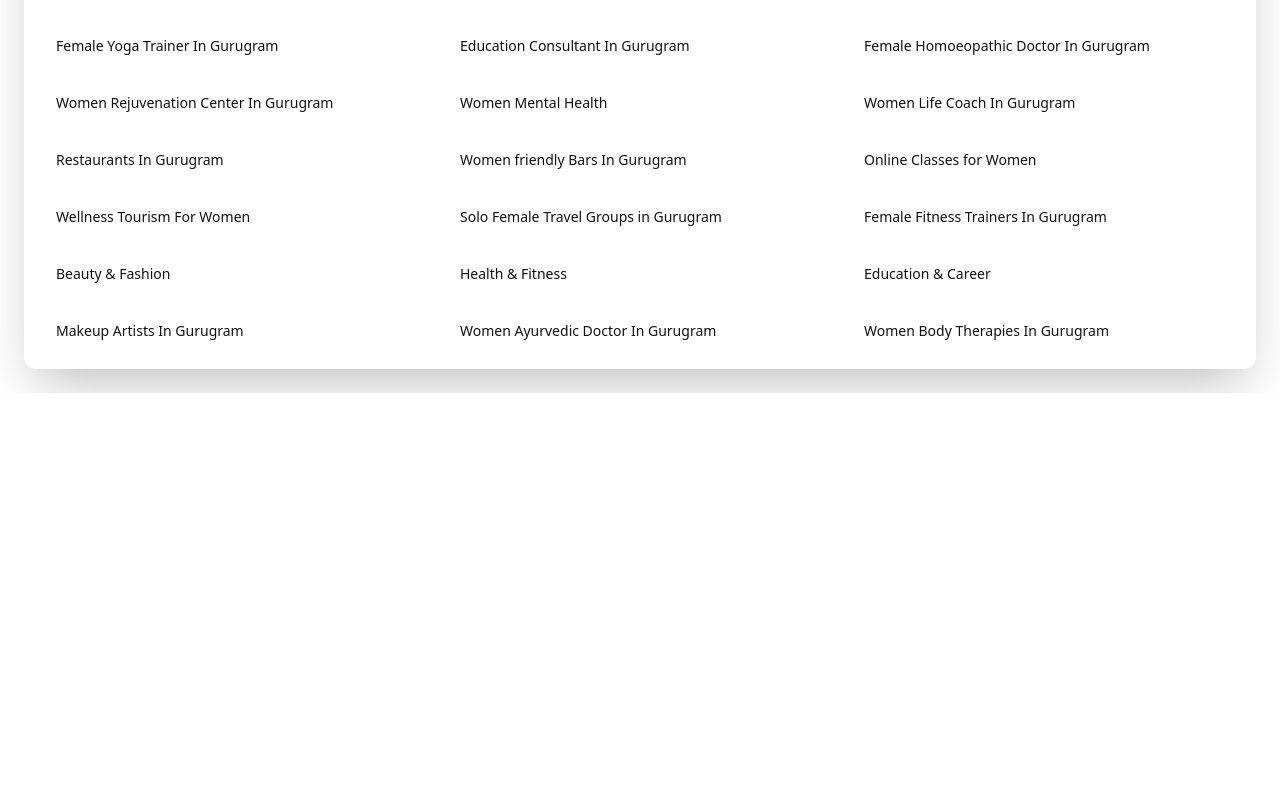
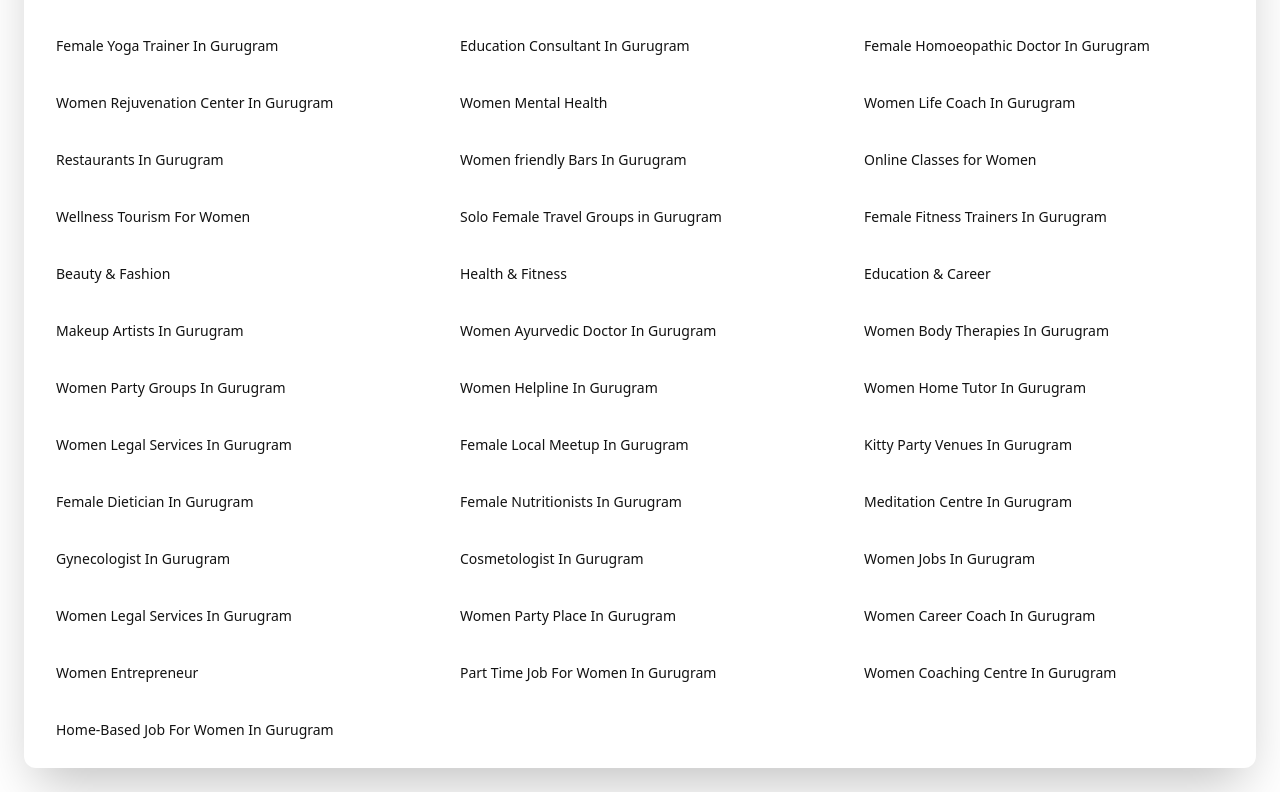
Before and after one commit to Sim14code/Tab-Feature, a React (Vite) app: page / in a window 1280 px wide. Shown: the part 418-1210 px from the top of the page. Before the commit the page ends 811 px from the top, so only its background shows below. Built offline with nearby package versions, Linux system fonts and the light colour scheme.

Commit message:
Update App.jsx

```diff
--- a/src/App.jsx
+++ b/src/App.jsx
@@ -6,10 +6,11 @@ const cityNames = ["Gurugram", "Delhi", "Noida"];
 function App() {
   const data = {
     Gurugram: [
+
+      { name: "Women Body Massage Centre In Gurugram", link: "#" },
+      { name: "Beauty Spa For Women In Gurugram", link: "#" },
       { name: "Saloon In Gurugram", link: "#" },
       { name: "Beauty Parlours In Gurugram", link: "#" },
-      { name: "Women Body Massage Centre In Gurugram", link: "#" },
-      { name: "Beauty Spa For Women In Gurugram", link: "#" },
       { name: "Female Psychiatrists In Gurugram", link: "#" },
       { name: "Yoga Class For Women In Gurugram", link: "#" },
       { name: "Skin Care For Females In Gurugram", link: "#" },
@@ -36,12 +37,31 @@ function App() {
       { name: "Makeup Artists In Gurugram", link: "#" },
       { name: "Women Ayurvedic Doctor In Gurugram", link: "#" },
       { name: "Women Body Therapies In Gurugram", link: "#" },
+      { name: "Women Party Groups In Gurugram", link: "#" },
+      { name: "Women Helpline In Gurugram", link: "#" },
+      { name: "Women Home Tutor In Gurugram", link: "#" },
+      { name: "Women Legal Services In Gurugram", link: "#" },
+      { name: "Female Local Meetup In Gurugram", link: "#" },
+      { name: "Kitty Party Venues In Gurugram", link: "#" },
+      { name: "Female Dietician In Gurugram", link: "#" },
+      { name: "Female Nutritionists In Gurugram", link: "#" },
+      { name: "Meditation Centre In Gurugram", link: "#" },
+      { name: "Gynecologist In Gurugram", link: "#" },
+      { name: "Cosmetologist In Gurugram", link: "#" },
+      { name: "Women Jobs In Gurugram", link: "#" },
+      { name: "Women Legal Services In Gurugram", link: "#" },
+      { name: "Women Party Place In Gurugram", link: "#" },
+      { name: "Women Career Coach In Gurugram", link: "#" },
+      { name: "Women Entrepreneur", link: "#" },
+      { name: "Part Time Job For Women In Gurugram", link: "#" },
+      { name: "Women Coaching Centre In Gurugram", link: "#" },
+      { name: "Home-Based Job For Women In Gurugram", link: "#" },
     ],
     Delhi: [
+      { name: "Women Body Massage Centre In Delhi", link: "#" },
+{ name: "Beauty Spa For Women In Delhi", link: "#" },
 { name: "Saloon In Delhi", link: "#" },
 { name: "Beauty Parlours In Delhi", link: "#" },
-  { name: "Women Body Massage Centre In Delhi", link: "#" },
-  { name: "Beauty Spa For Women In Delhi", link: "#" },
 { name: "Female Psychiatrists In Delhi", link: "#" },
 { name: "Yoga Class For Women In Delhi", link: "#" },
 { name: "Skin Care For Females In Delhi", link: "#" },
@@ -68,12 +88,32 @@ function App() {
 { name: "Makeup Artists In Delhi", link: "#" },
 { name: "Women Ayurvedic Doctor In Delhi", link: "#" },
 { name: "Women Body Therapies In Delhi", link: "#" },
+{ name: "Women Party Groups In Delhi", link: "#" },
+{ name: "Women Helpline In Delhi", link: "#" },
+{ name: "Women Home Tutor In Delhi", link: "#" },
+{ name: "Women Legal Services In Delhi", link: "#" },
+{ name: "Female Local Meetup In Delhi", link: "#" },
+{ name: "Kitty Party Venues In Delhi", link: "#" },
+{ name: "Female Dietician In Delhi", link: "#" },
+{ name: "Female Nutritionists In Delhi", link: "#" },
+{ name: "Meditation Centre In Delhi", link: "#" },
+{ name: "Gynecologist In Delhi", link: "#" },
+{ name: "Cosmetologist In Delhi", link: "#" },
+{ name: "Women Jobs In Delhi", link: "#" },
+{ name: "Women Legal Services In Delhi", link: "#" },
+{ name: "Women Party Place In Delhi", link: "#" },
+{ name: "Women Career Coach In Delhi", link: "#" },
+{ name: "Women Entrepreneur", link: "#" },
+{ name: "Part Time Job For Women In Delhi", link: "#" },
+{ name: "Women Coaching Centre In Delhi", link: "#" },
+{ name: "Home-Based Job For Women In Delhi", link: "#" },
+
     ],
     Noida: [
+       { name: "Women Body Massage Centre In Noida", link: "#" },
+{ name: "Beauty Spa For Women In Noida", link: "#" },
 { name: "Saloon In Noida", link: "#" },
 { name: "Beauty Parlours In Noida", link: "#" },
-  { name: "Women Body Massage Centre In Noida", link: "#" },
-  { name: "Beauty Spa For Women In Noida", link: "#" },
 { name: "Female Psychiatrists In Noida", link: "#" },
 { name: "Yoga Class For Women In Noida", link: "#" },
 { name: "Skin Care For Females In Noida", link: "#" },
@@ -100,6 +140,25 @@ function App() {
 { name: "Makeup Artists In Noida", link: "#" },
 { name: "Women Ayurvedic Doctor In Noida", link: "#" },
 { name: "Women Body Therapies In Noida", link: "#" },
+{ name: "Women Party Groups In Noida", link: "#" },
+{ name: "Women Helpline In Noida", link: "#" },
+{ name: "Women Home Tutor In Noida", link: "#" },
+{ name: "Women Legal Services In Noida", link: "#" },
+{ name: "Female Local Meetup In Noida", link: "#" },
+{ name: "Kitty Party Venues In Noida", link: "#" },
+{ name: "Female Dietician In Noida", link: "#" },
+{ name: "Female Nutritionists In Noida", link: "#" },
+{ name: "Meditation Centre In Noida", link: "#" },
+{ name: "Gynecologist In Noida", link: "#" },
+{ name: "Cosmetologist In Noida", link: "#" },
+{ name: "Women Jobs In Noida", link: "#" },
+{ name: "Women Legal Services In Noida", link: "#" },
+{ name: "Women Party Place In Noida", link: "#" },
+{ name: "Women Career Coach In Noida", link: "#" },
+{ name: "Women Entrepreneur", link: "#" },
+{ name: "Part Time Job For Women In Noida", link: "#" },
+{ name: "Women Coaching Centre In Noida", link: "#" },
+{ name: "Home-Based Job For Women In Noida", link: "#" },
     ],
   };
 
```
Lines whose indentation alone changed are shown as unchanged.
